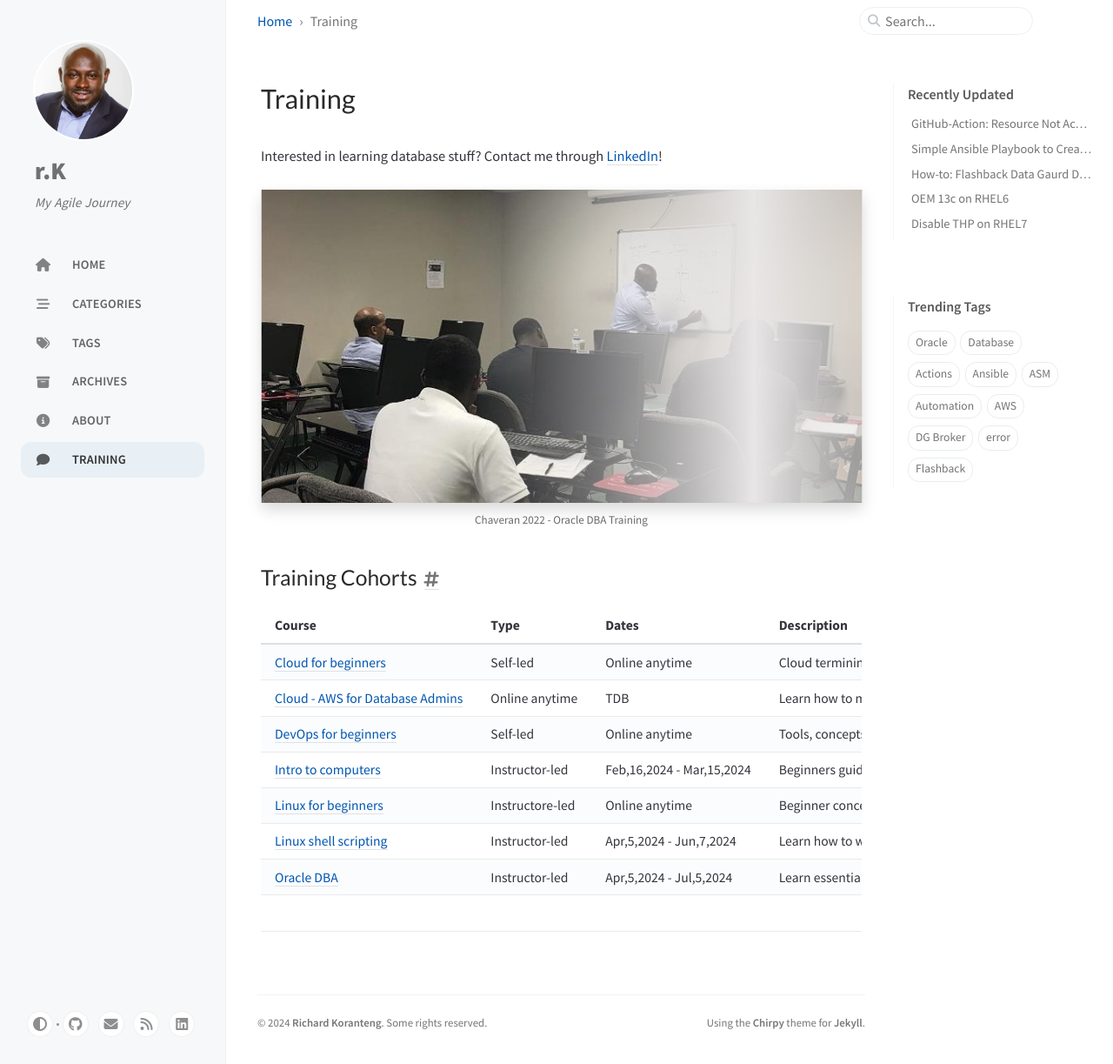
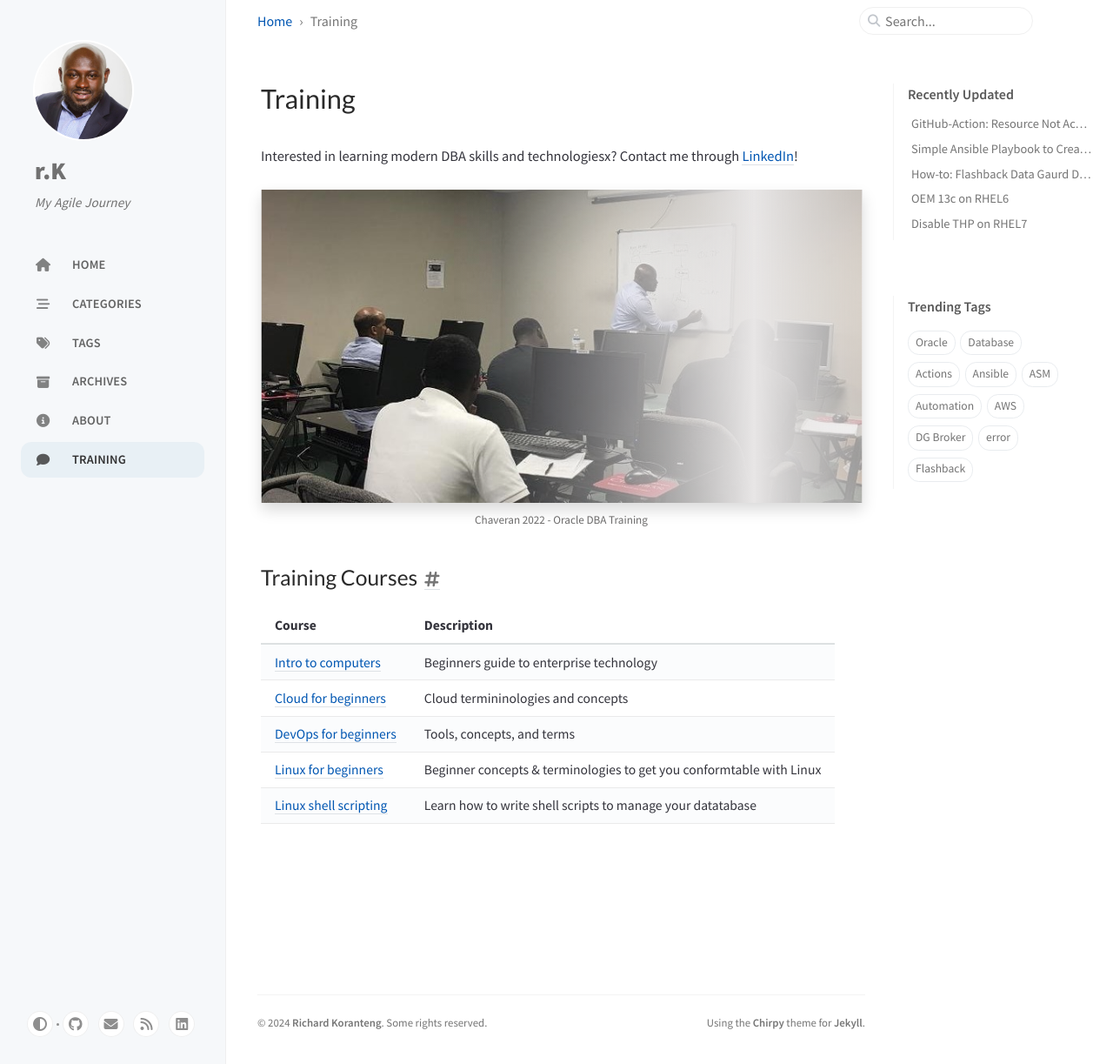
Before and after one commit to RKKoranteng/blog, a Jekyll site: the page built from _tabs/training.md, in a window 1280 px wide and 1223 px high. Shown: the whole window at 87% size. Built offline with Jekyll 4.4.1, drawn with Linux system fonts in a browser that asks for light colours; cached includes are drawn as plain includes.

Commit message:
update training courses

```diff
--- a/_tabs/training.md
+++ b/_tabs/training.md
@@ -4,20 +4,17 @@ icon: fas fa-comment
 order: 5
 ---
 
-Interested in learning database stuff? Contact me through [LinkedIn](https://www.linkedin.com/in/richard-koranteng)!
+Interested in learning modern DBA skills and technologiesx? Contact me through [LinkedIn](https://www.linkedin.com/in/richard-koranteng)!
 
 ![Chaveran 2022 - Oracle DBA Training](/assets/img/sample/training.jpg){: .shadow }
 _Chaveran 2022 - Oracle DBA Training_
 
-## Training Cohorts
+## Training Courses
 
-| Course   	| Type      	| Dates            	| Description |
-|-----------|-------------------|-------------------|------------|
-| [Cloud for beginners](#) | Self-led | Online anytime | Cloud termininologies and concepts |
-| [Cloud - AWS  for Database Admins](#) | Online anytime | TDB | Learn how to manage databases in AWS |
-| [DevOps for beginners](#) | Self-led | Online anytime | Tools, concepts, and terms |
-| [Intro to computers](#) | Instructor-led | Feb,16,2024 - Mar,15,2024 | Beginners guide to enterprise technology systems and solutions |
-| [Linux for beginners](#) | Instructore-led | Online anytime | Beginner concepts & terminologies to get you conformtable with Linux |
-| [Linux shell scripting](#) | Instructor-led | Apr,5,2024 - Jun,7,2024 | Learn how to write shell scripts to manage your datatabase |
-| [Oracle DBA](#) | Instructor-led | Apr,5,2024 - Jul,5,2024 | Learn essential concepts for Oracle database administration |
-|           |                   |                   |            |
+| Course   	| Description |
+|-----------|-------------------|
+| [Intro to computers](#) | Beginners guide to enterprise technology |
+| [Cloud for beginners](#) | Cloud termininologies and concepts |
+| [DevOps for beginners](#) | Tools, concepts, and terms |
+| [Linux for beginners](#) | Beginner concepts & terminologies to get you conformtable with Linux |
+| [Linux shell scripting](#) | Learn how to write shell scripts to manage your datatabase
```
